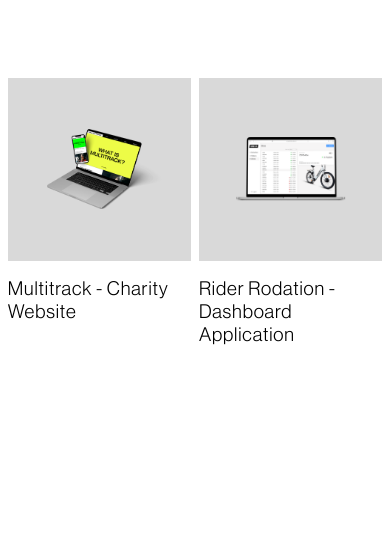
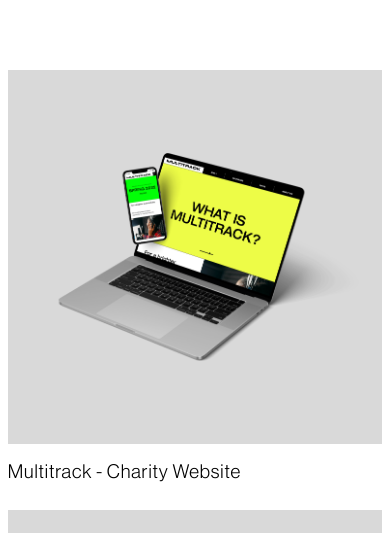
Before and after one commit to joaodmonteiro/portfolio, a Next.js app: page / in a window 390 px wide. Shown: the part 851-1384 px from the top of the page. Built offline with nearby package versions, Linux system fonts and the light colour scheme.

Commit message:
projects page mobile layout

```diff
--- a/hooks/useViewport.tsx
+++ b/hooks/useViewport.tsx
@@ -8,9 +8,13 @@ const useViewport = () => {
     setWidth(window.innerWidth);
     setHeight(window.innerHeight);
 
+    const doc = document.documentElement;
+    doc.style.setProperty("$doc-height", `${height}px`);
+
     const handleResize = () => {
       setWidth(window.innerWidth);
       setHeight(window.innerHeight);
+      doc.style.setProperty("$doc-height", `${height}px`);
     };
 
     window.addEventListener("resize", handleResize);
--- a/styles/Hero.module.scss
+++ b/styles/Hero.module.scss
@@ -9,7 +9,7 @@
     "name cta";
     margin: $pad-desktop;
     padding-top: calc(3 * $fs-med);
-    height: calc(100vh - $pad-desktop * 2);
+    height: calc(100vh - ($pad-desktop * 2));
     column-gap: 5%;
 
     .picture_container {
@@ -26,8 +26,6 @@
     }
 
     .bio_name {
-        // position: sticky;
-        // top: 0;
         grid-area: name;
         font-family: Neue55Roman;
         font-size: $fs-huge;
@@ -70,6 +68,7 @@
         "info info"
         "picture picture"
         "name cta";
+        padding-bottom: 10vh;
 
         .bio_info {
             margin-bottom: 1em;
--- a/styles/Projects_component.module.scss
+++ b/styles/Projects_component.module.scss
@@ -1,11 +1,11 @@
 @import './variables.scss';
 
 .container {
-    padding: $pad-desktop;
+    padding: calc($fs-med * 4) $pad-desktop $pad-desktop $pad-desktop;
     display: grid;
     grid-template-columns: repeat(2, 1fr);
     gap: $pad-desktop;
-    height: 100vh;
+    min-height: 100vh;
     background-color: rgb(255, 255, 255);
 
     .project_container {
@@ -15,7 +15,6 @@
         .image_container {
             background-color: #D9D9D9;
             height: calc(100vh - ($fs-med * 10));
-            margin-top: calc($fs-med * 4);
             overflow: hidden;
             padding: 2em;
             width: 100%;
@@ -35,7 +34,17 @@
             letter-spacing: calc($fs-med * $ls-normal);
             font-weight: 100;
         }
-
-
     }
 }
+
+@media (max-width: 600px) {
+    .container {
+        grid-template-columns: 1fr;
+
+        .project_container {
+            margin-bottom: $fs-med;
+            .image_container {
+            }
+        }
+    }
+}
--- a/styles/variables.scss
+++ b/styles/variables.scss
@@ -28,3 +28,9 @@ $pad-desktop: 2vw;
 $pad-2: 2em;
 
 $ls-normal: 0.045;
+
+$doc-height: 100%;
+
+:export {
+    docHeight: $doc-height;
+}
```
